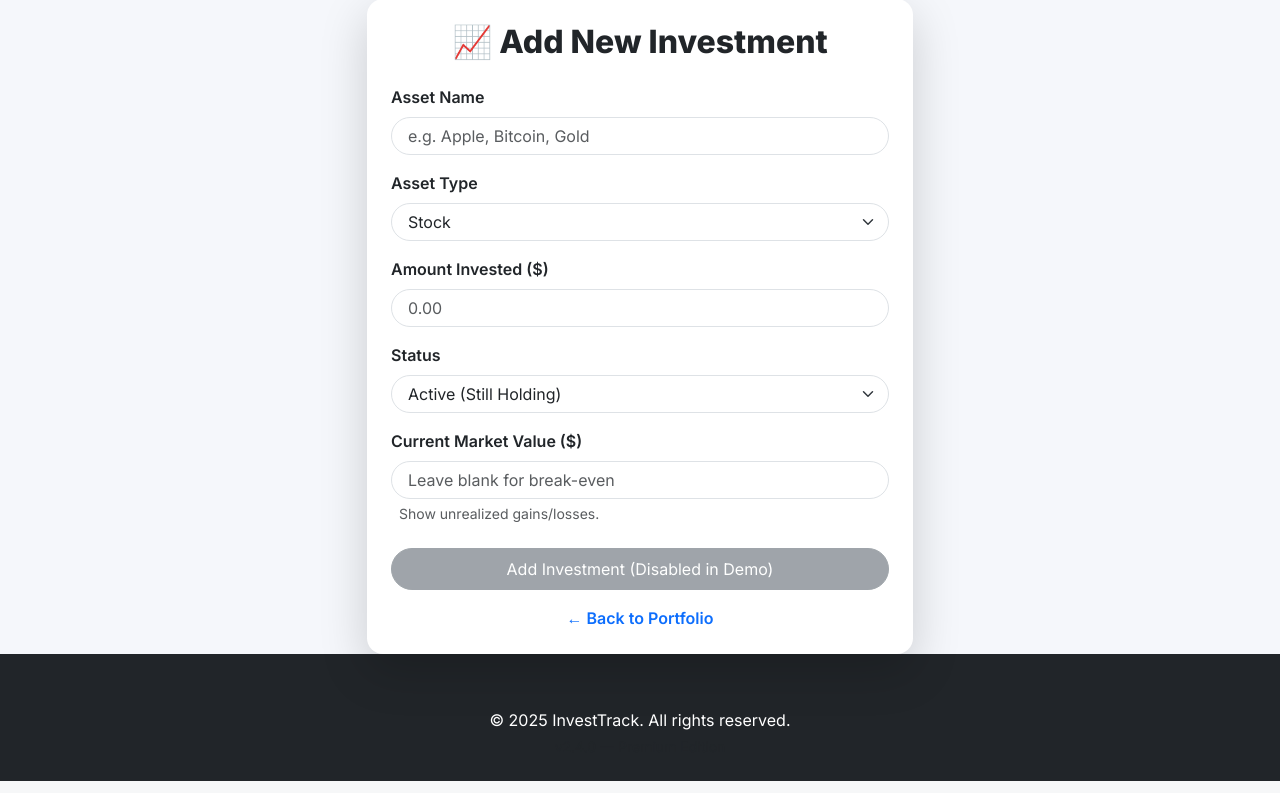
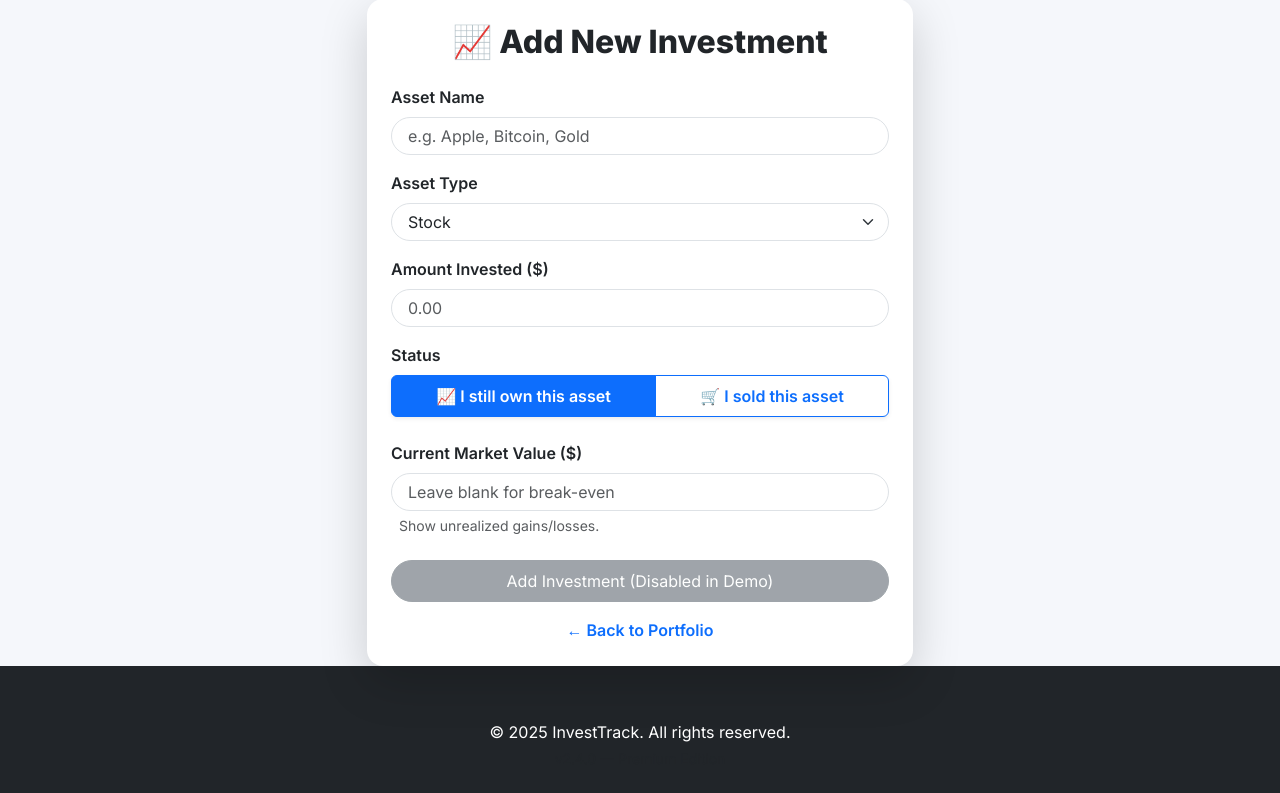
Before and after one commit to naylahabdalla/InvestTrack, a Flask app: page /add in a window 1280 px wide. Shown: the part 135-928 px from the top of the page. Run offline with Flask 3, Linux system fonts and the light colour scheme; a user stored in the database is signed in.

Commit message:
Update add investment form to toggles and introduce explicit Gain/Loss/Break-even result types

```diff
--- a/api/index.py
+++ b/api/index.py
@@ -138,7 +138,8 @@ def dashboard():
             "status": status,
             "current_price": current_price,
             "gain": gain,
-            "percent": per
+            "percent": per,
+            "result_type": "Gain" if gain > 0 else ("Loss" if gain < 0 else "Break-even")
         })
 
     gain_total = total_current_value - total_invested
@@ -332,7 +333,8 @@ def portfolio():
             "status": status,
             "current_price": current_price,
             "gain": gain,
-            "percent": per
+            "percent": per,
+            "result_type": "Gain" if gain > 0 else ("Loss" if gain < 0 else "Break-even")
         })
 
     return render_template("portfolio.html", user=session.get("user"), investments=display_investments, total=round(total_invested, 2))
--- a/app.py
+++ b/app.py
@@ -138,7 +138,8 @@ def dashboard():
             "status": status,
             "current_price": current_price,
             "gain": gain,
-            "percent": per
+            "percent": per,
+            "result_type": "Gain" if gain > 0 else ("Loss" if gain < 0 else "Break-even")
         })
 
     gain_total = total_current_value - total_invested
@@ -332,7 +333,8 @@ def portfolio():
             "status": status,
             "current_price": current_price,
             "gain": gain,
-            "percent": per
+            "percent": per,
+            "result_type": "Gain" if gain > 0 else ("Loss" if gain < 0 else "Break-even")
         })
 
     return render_template("portfolio.html", user=session.get("user"), investments=display_investments, total=round(total_invested, 2))
--- a/templates/add_investment.html
+++ b/templates/add_investment.html
@@ -29,12 +29,15 @@
                     <input type="number" step="0.01" name="amount" class="form-control rounded-pill px-3" placeholder="0.00" required>
                 </div>
 
-                <div class="mb-3">
-                    <label class="form-label fw-semibold">Status</label>
-                    <select id="statusSelect" name="status" class="form-select rounded-pill px-3">
-                        <option value="Active">Active (Still Holding)</option>
-                        <option value="Sold">Sold (Realized)</option>
-                    </select>
+                <div class="mb-4">
+                    <label class="form-label fw-semibold d-block">Status</label>
+                    <div class="btn-group w-100 shadow-sm" role="group">
+                        <input type="radio" class="btn-check" name="status" id="statusActive" value="Active" autocomplete="off" checked>
+                        <label class="btn btn-outline-primary py-2 fw-semibold" for="statusActive">📈 I still own this asset</label>
+
+                        <input type="radio" class="btn-check" name="status" id="statusSold" value="Sold" autocomplete="off">
+                        <label class="btn btn-outline-primary py-2 fw-semibold" for="statusSold">🛒 I sold this asset</label>
+                    </div>
                 </div>
 
                 <div id="activeFields" class="mb-3">
@@ -70,8 +73,9 @@
 </div>
 
 <script>
-document.getElementById('statusSelect').addEventListener('change', function() {
-    const status = this.value;
+document.querySelectorAll('input[name="status"]').forEach((elem) => {
+    elem.addEventListener("change", function(event) {
+        const status = event.target.value;
         const activeFields = document.getElementById('activeFields');
         const soldFields = document.getElementById('soldFields');
 
@@ -83,6 +87,7 @@ document.getElementById('statusSelect').addEventListener('change', function() {
             soldFields.classList.add('d-none');
         }
     });
+});
 </script>
 
 {% endblock %}
```
Also changed, not shown: templates/dashboard.html (+11 -0 lines), templates/portfolio.html (+10 -0 lines). Lines whose indentation alone changed are shown as unchanged.
